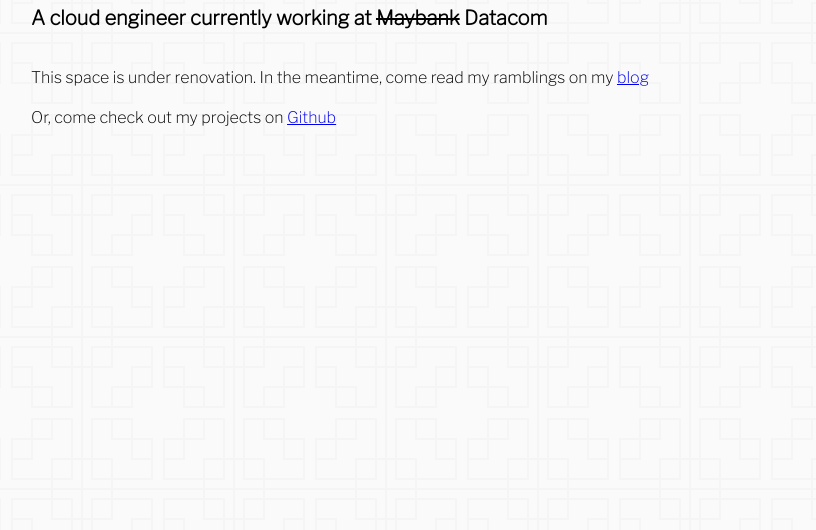
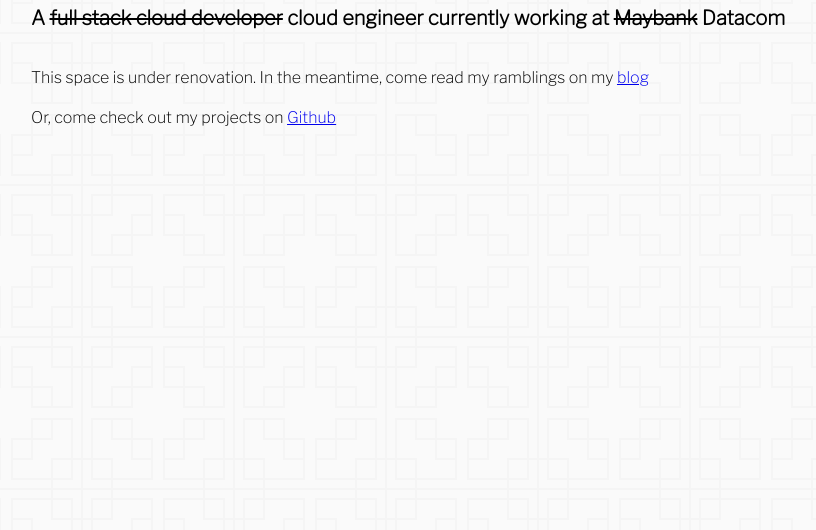
Before and after one commit to amirasyraf/amirasyraf.dev, a website: page src/index.html in a window 1280 px wide. Shown: the part 270-800 px from the top of the page, without its empty margins (69-885 px from the left). Drawn offline with nearby package versions, Linux system fonts and the light colour scheme; files that its build step writes are made by us from their sources.

Commit message:
Testing out change

```diff
--- a/src/index.html
+++ b/src/index.html
@@ -11,7 +11,7 @@
 <body>
     <header>
         <h1>Hi, I'm Amir Asyraf</h1>
-        <h2>A cloud engineer currently working at <s>Maybank</s> Datacom</h2>
+        <h2>A <s>full stack cloud developer</s> cloud engineer currently working at <s>Maybank</s> Datacom</h2>
     </header>
     <main>
         <section>
```
